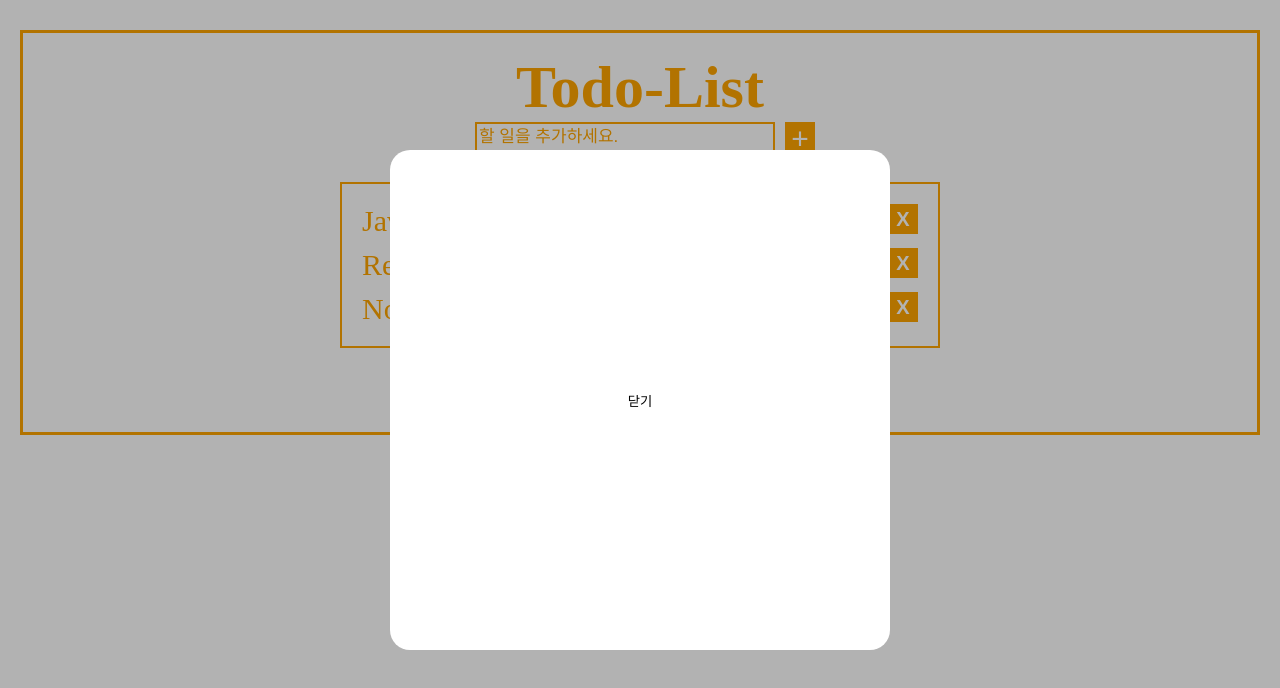
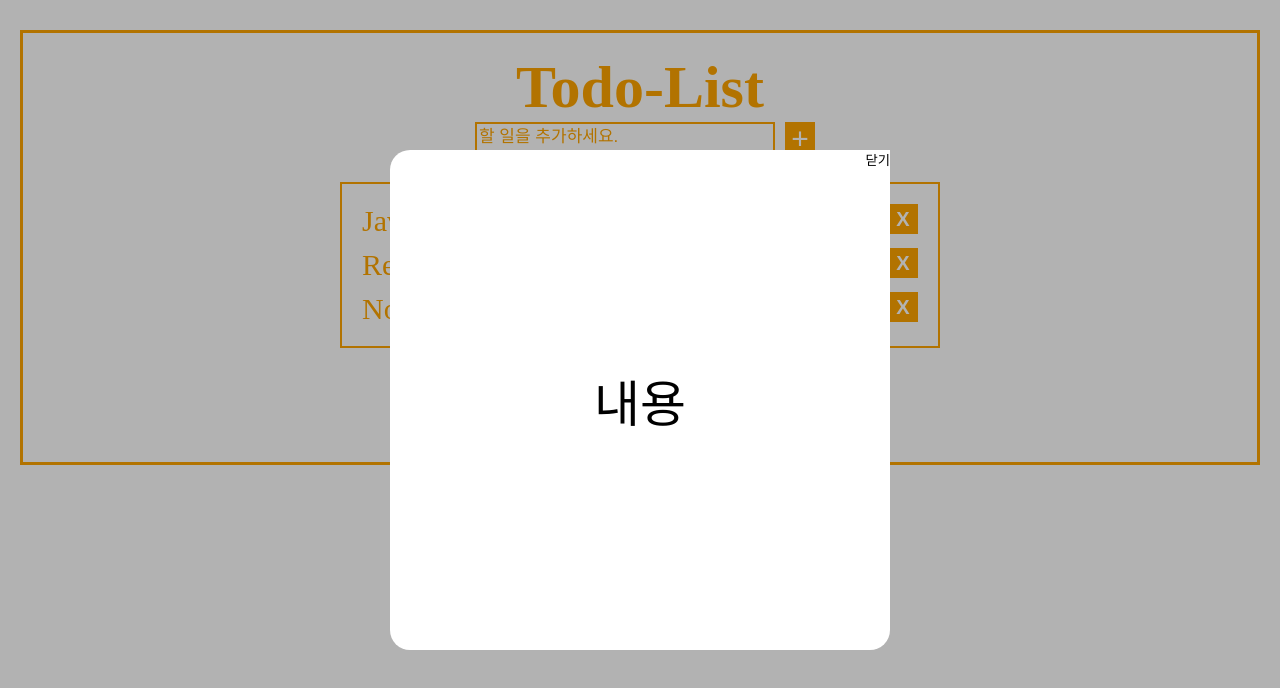
Before and after one commit to jungks9351/react, a React (Create React App) app: page / in a window 1280 px wide. Both pictures are taken after a click on the button "Modal". Shown: the top 688 px of the page. Built offline with nearby package versions, Linux system fonts and the light colour scheme; data requests are answered from the project's data file.

Commit message:
Modal 닫힘 영역 제한 수정

```diff
--- a/src/components/todos/TodoTemplate.jsx
+++ b/src/components/todos/TodoTemplate.jsx
@@ -23,9 +23,15 @@ const TodoTemplate = () => {
     history.push('/login');
   };
 
-  const handleModal = (e) => {
-    console.log(e.target);
-    setModal((modal) => !modal);
+  const openModal = (e) => {
+    setModal(true);
+  };
+
+  const closeModal = ({ target }) => {
+    const currEl = target;
+    if (currEl === modalEl.current || currEl.classList.contains('close-btn')) {
+      setModal(false);
+    }
   };
 
   useEffect(() => {
@@ -36,11 +42,14 @@ const TodoTemplate = () => {
     <>
       {modal && (
         <Modal>
-          <TodoModal ref={modalEl} onClick={handleModal}>
+          <Overlay ref={modalEl} onClick={closeModal}>
             <div className='modal-content'>
-              <button onClick={handleModal}>닫기</button>
+              <div>내용</div>
+              <button className='close-btn' onClick={closeModal}>
+                닫기
+              </button>
             </div>
-          </TodoModal>
+          </Overlay>
         </Modal>
       )}
       <TodoWrapper>
@@ -52,7 +61,9 @@ const TodoTemplate = () => {
         <button onClick={moveUserPage}>로그아웃</button>
         {/* // 2. Link component 사용 */}
         {/* <Link to='/users'>이동</Link> */}
-        <button onClick={handleModal}>Modal</button>
+        <button className='modal-btn' onClick={openModal}>
+          Modal
+        </button>
       </TodoWrapper>
     </>
   );
@@ -74,9 +85,12 @@ const TodoWrapper = styled.div`
     align-items: center;
     flex-direction: column;
   }
+  .modal-btn {
+    margin-top: 30px;
+  }
 `;
 
-const TodoModal = styled.div`
+const Overlay = styled.div`
   position: absolute;
   left: 0;
   top: 0;
@@ -87,6 +101,7 @@ const TodoModal = styled.div`
   align-items: center;
   background-color: rgba(0, 0, 0, 0.3);
   .modal-content {
+    position: relative;
     width: 500px;
     height: 500px;
     font-size: 50px;
@@ -96,6 +111,11 @@ const TodoModal = styled.div`
     justify-content: center;
     align-items: center;
   }
+  .close-btn {
+    position: absolute;
+    top: 0;
+    right: 0;
+  }
 `;
 
 export default TodoTemplate;
```
